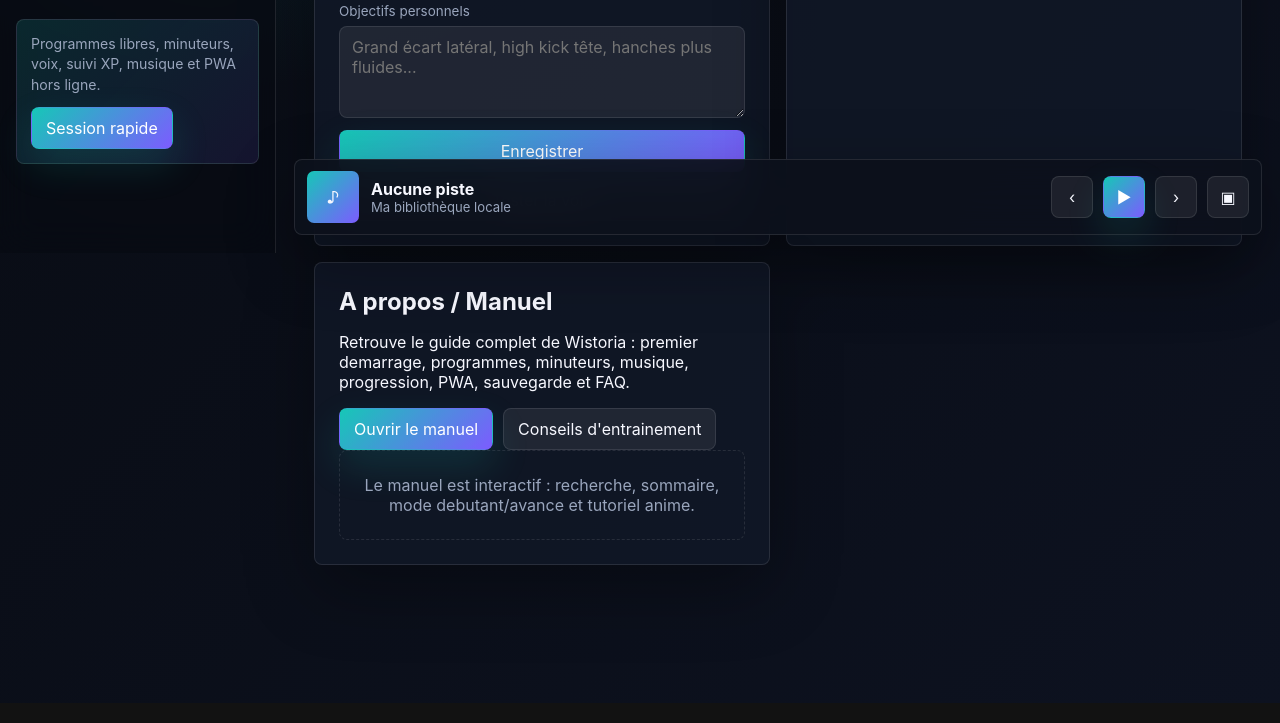
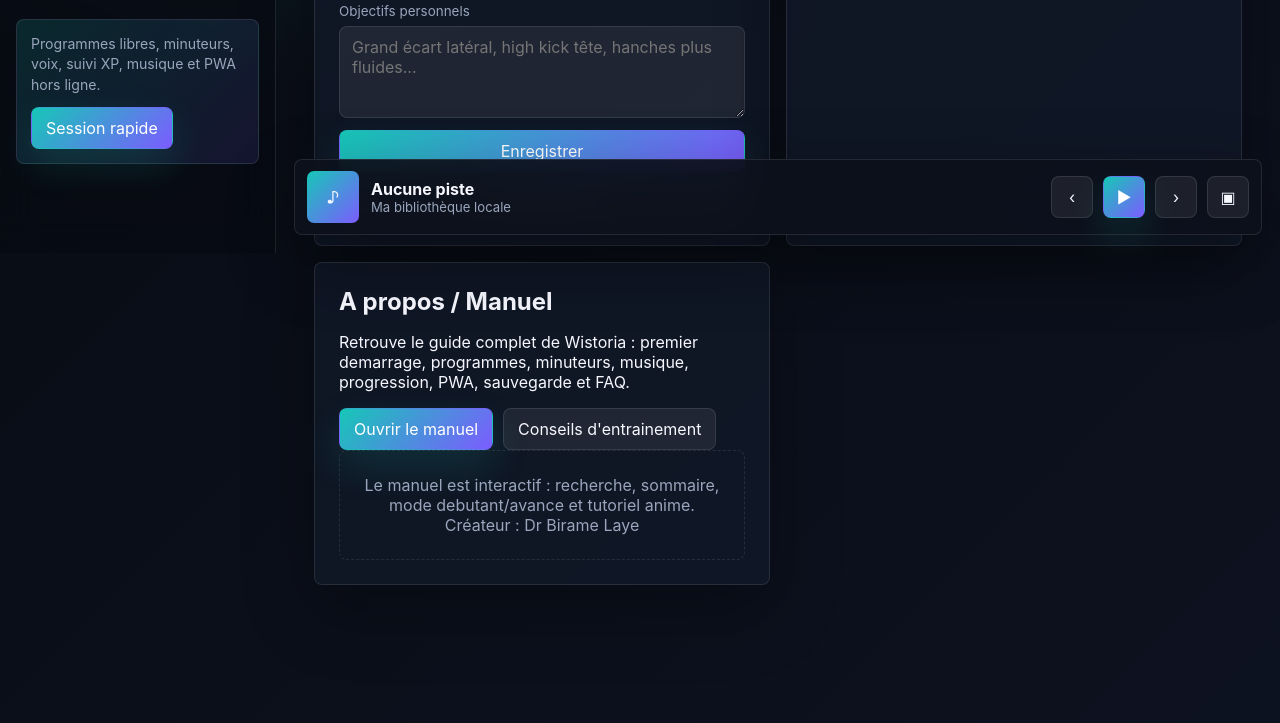
Before and after one commit to Griffnoir/wistoria-app-training, a website with bundled scripts: page settings.html in a window 1280 px wide. Shown: the part 547-1270 px from the top of the page. Built offline with nearby package versions, Linux system fonts and the light colour scheme.

Commit message:
Update settings.html

```diff
--- a/settings.html
+++ b/settings.html
@@ -114,7 +114,7 @@
               <a class="btn primary" href="manual.html">Ouvrir le manuel</a>
               <a class="btn" href="manual.html#training-tips">Conseils d'entrainement</a>
             </div>
-            <div class="empty-state">Le manuel est interactif : recherche, sommaire, mode debutant/avance et tutoriel anime.</div>
+            <div class="empty-state">Le manuel est interactif : recherche, sommaire, mode debutant/avance et tutoriel anime.  <br>Créateur : Dr Birame Laye</div>
           </div>
         </section>
       </main>
```
